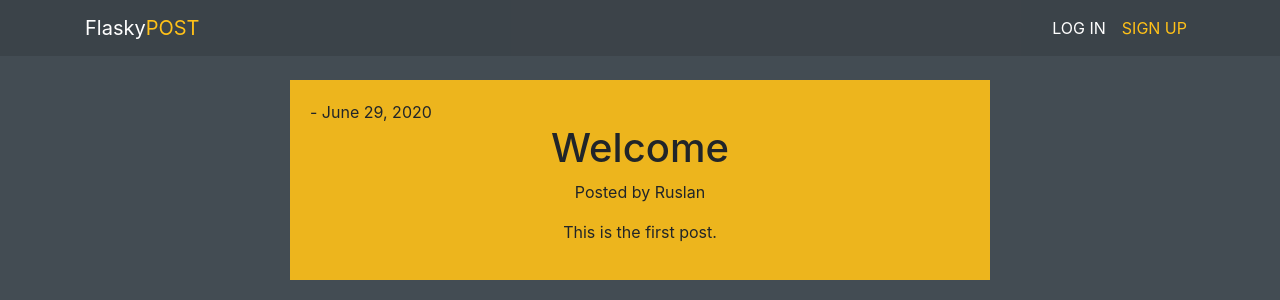
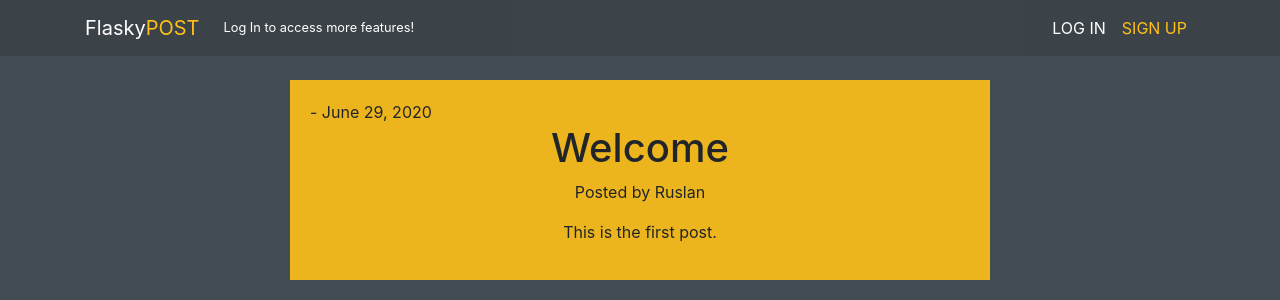
Before and after one commit to RuslanPr0g/FlaskyPOST, a Flask app: page / in a window 1280 px wide. Shown: the top 300 px of the page. Run offline with Flask 2, Linux system fonts and the light colour scheme; some libraries are stand-ins or nearby versions.

Commit message:
log out features

```diff
--- a/flaskypost/static/css/main.css
+++ b/flaskypost/static/css/main.css
@@ -13,8 +13,12 @@ nav {
 }
 
 #hello {
-  color: white;
+  color: #fff;
   width: 600px;
   margin: auto;
   text-align: center;
 }
+
+.alert-message {
+  color: #fff;
+}
--- a/flaskypost/templates/base.html
+++ b/flaskypost/templates/base.html
@@ -13,7 +13,10 @@
     <header class="site-header">
       <nav class="navbar navbar-expand-md navbar-dark bg-steel fixed-top">
         <div class="container">
-          <a class="navbar-brand mr-4" href="{{ url_for('index') }}">Flasky<span style="color: #FFC118;">POST</span></a>
+            <a class="navbar-brand mr-4" href="{{ url_for('index') }}">Flasky<span style="color: #FFC118;">POST</span></a>
+          {% if current_user.is_authenticated == False%}
+            <small class="alert-message">Log In to access more features!</small>
+          {% endif %}
           <button class="navbar-toggler" type="button" data-toggle="collapse" data-target="#navbarToggle" aria-controls="navbarToggle" aria-expanded="false" aria-label="Toggle navigation">
             <span class="navbar-toggler-icon"></span>
           </button>
```
